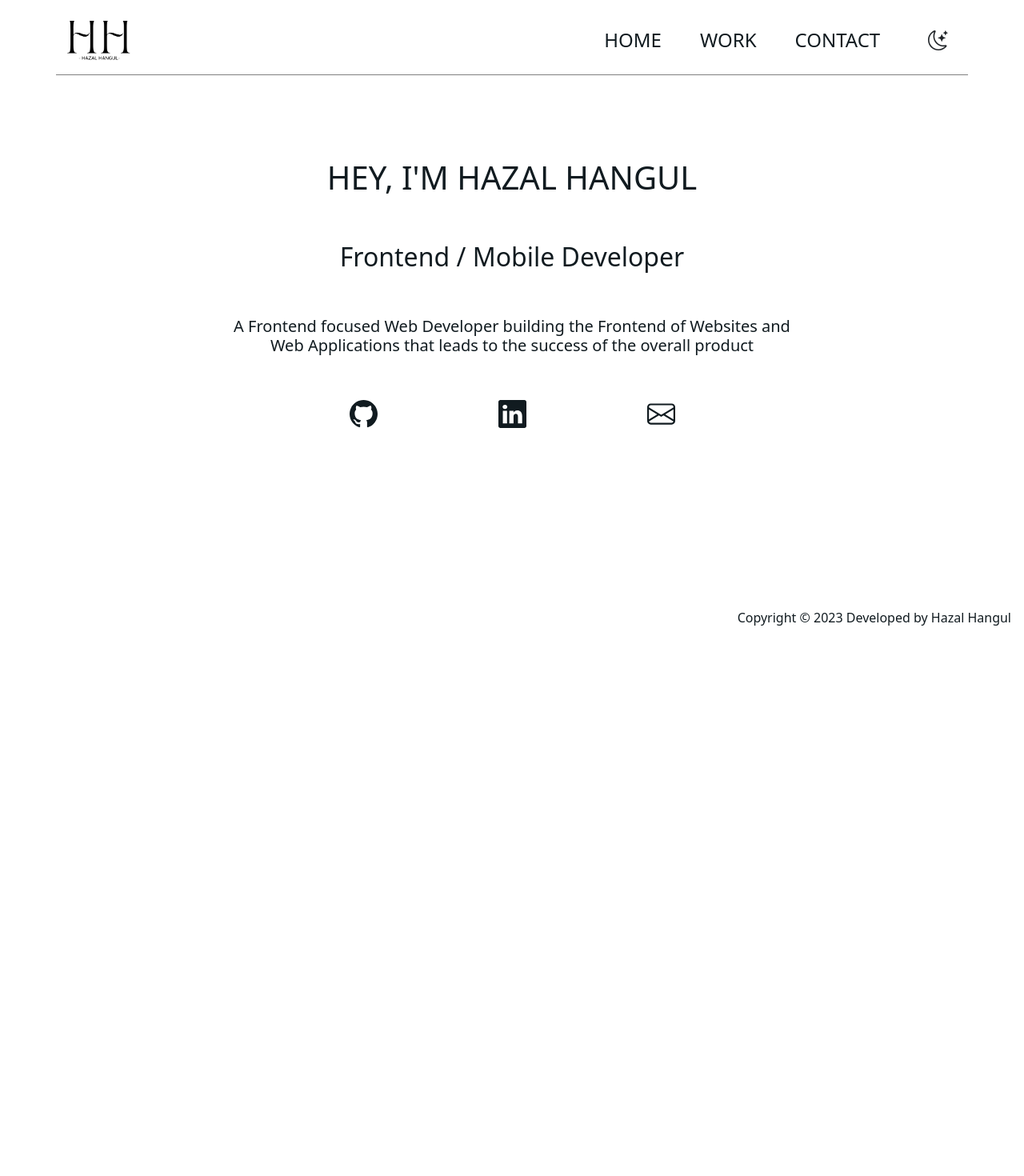
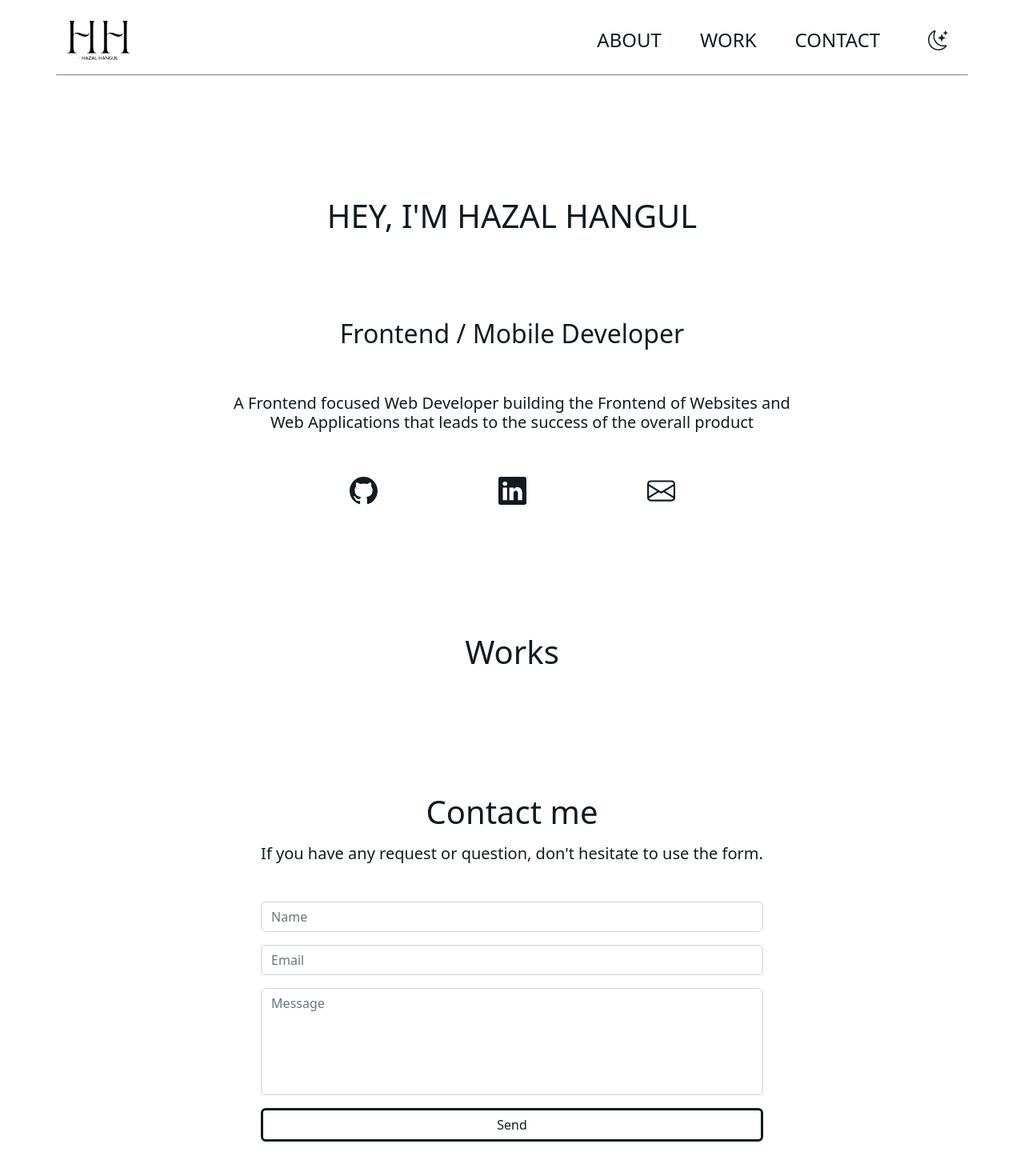
Before and after one commit to hazhan6/hazhan6.github.io, a React (Create React App) app: page / in a window 1280 px wide. Shown: the top 1470 px of the page at 80% size. Before the commit the page ends 800 px from the top, so only its background shows below. Built offline with nearby package versions, Linux system fonts and the light colour scheme.

Commit message:
switched from react-router to landing-page

```diff
--- a/package.json
+++ b/package.json
@@ -14,7 +14,6 @@
     "react-bootstrap": "^2.7.2",
     "react-dom": "^18.2.0",
     "react-i18next": "^12.2.0",
-    "react-router-dom": "^6.9.0",
     "react-scripts": "5.0.1",
     "web-vitals": "^2.1.4"
   },
--- a/src/App.css
+++ b/src/App.css
@@ -34,16 +34,16 @@
 }
 
 .btn-home {
+  font-weight: 500 !important;
+  border: solid var(--text-color) !important;
+  background-color: var(--bg-clr) !important;
+  color: var(--text-color) !important;
+}
+
+.btn-home:hover {
   color: var(--bg-clr) !important;
   background-color: var(--text-color) !important;
   border: solid var(--text-color) !important;
-  font-weight: 500 !important;
-}
-
-.btn-home:hover {
-  border: solid var(--text-color) !important;
-  background-color: var(--bg-clr) !important;
-  color: var(--text-color) !important;
 }
 
 .btn-channel,
--- a/src/App.js
+++ b/src/App.js
@@ -1,10 +1,18 @@
-import Router from "./router";
 import "./App.css";
+import NavBar from "./navbar";
+import Home from "./views/Home";
+import Works from "./views/Works";
+import Contact from "./views/Contact";
+import Footer from "./views/Footer";
 
 function App() {
   return (
     <div className="App">
-      <Router />
+      <NavBar />
+      <Home />
+      <Works />
+      <Contact />
+      <Footer />
     </div>
   );
 }
--- a/src/navbar/index.js
+++ b/src/navbar/index.js
@@ -1,6 +1,5 @@
 import React, { useEffect, useState } from "react";
 import "bootstrap/js/src/collapse.js";
-import { Link } from "react-router-dom";
 
 export default function NavBar() {
   const [themeMode, setThemeMode] = useState("dark-theme");
@@ -65,12 +64,12 @@ export default function NavBar() {
   };
 
   return (
-    <nav className="navbar navbar-expand-sm navbar-light">
+    <nav className="navbar navbar-expand-sm">
       <div
         className="container"
         style={{ padding: "1%", borderBottom: "1px solid gray" }}
       >
-        <Link className="navbar-brand" to="/">
+        <a className="navbar-brand" href="#home">
           <img
             alt=""
             src={
@@ -82,7 +81,7 @@ export default function NavBar() {
             height="100%"
             className="d-inline-block "
           />
-        </Link>
+        </a>
         <button
           style={{
             color: themeMode === "dark-theme" && "#111b20",
@@ -103,15 +102,15 @@ export default function NavBar() {
           id="navbarToggleCollapse"
         >
           <ul className="navbar-nav mr-auto h4 align-items-center gap-5">
-            <Link className="navbar-items" to="/">
-              HOME
-            </Link>
-            <Link className="navbar-items" to="works">
+            <a className="navbar-items" href="#home">
+              ABOUT
+            </a>
+            <a className="navbar-items" href="#works">
               WORK
-            </Link>
-            <Link className="navbar-items" to="contact">
+            </a>
+            <a className="navbar-items" href="#contact">
               CONTACT
-            </Link>
+            </a>
             <li>
               <button
                 onClick={toggleTheme}
--- a/src/router/index.js
+++ /dev/null
@@ -1,23 +0,0 @@
-import React from "react";
-import { BrowserRouter, Route, Routes } from "react-router-dom";
-import Home from "../views/Home";
-import Works from "../views/Works";
-import Contact from "../views/Contact";
-import NavBar from "../navbar";
-import Footer from "../views/Footer";
-
-const Router = () => {
-  return (
-    <BrowserRouter>
-      <NavBar />
-      <Routes>
-        <Route path="/" element={<Home />} />
-        <Route path="/works" element={<Works />} />
-        <Route path="/contact" element={<Contact />} />
-      </Routes>
-      <Footer />
-    </BrowserRouter>
-  );
-};
-
-export default Router;
--- a/src/views/Contact.js
+++ b/src/views/Contact.js
@@ -32,7 +32,10 @@ function Contact() {
   }
 
   return (
-    <div className="d-flex mt-5 pt-5 p-3 justify-content-center align-items-center text-center gap-5">
+    <section
+      id="contact"
+      className="d-flex my-5 py-5 p-3 justify-content-center align-items-center text-center gap-5"
+    >
       <div>
         <h1 className="mb-3">Contact me</h1>
         <h5 className="mb-5">
@@ -48,7 +51,7 @@ function Contact() {
               name="entry.446545002"
               onChange={handleInputData("entry.446545002")}
               value={formData["entry.446545002"]}
-              autoComplete={false}
+              autoComplete="false"
             />
           </div>
           <div className="mb-3">
@@ -60,7 +63,7 @@ function Contact() {
               name="entry.548240817"
               onChange={handleInputData("entry.548240817")}
               value={formData["entry.548240817"]}
-              autoComplete={false}
+              autoComplete="false"
             />
           </div>
           <div className="mb-3">
@@ -73,7 +76,7 @@ function Contact() {
               name="entry.248765395"
               onChange={handleInputData("entry.248765395")}
               value={formData["entry.248765395"]}
-              autoComplete={false}
+              autoComplete="false"
             />
           </div>
           <button className="btn btn-home w-100" type="submit">
@@ -81,7 +84,7 @@ function Contact() {
           </button>
         </form>
       </div>
-    </div>
+    </section>
   );
 }
 
--- a/src/views/Footer.js
+++ b/src/views/Footer.js
@@ -3,8 +3,10 @@ import React from "react";
 const Footer = () => {
   return (
     <div className="position-relative">
-      <div className="m-3 position-fixed bottom-0 end-0">
-        Copyright © {new Date().getFullYear()} Developed by Hazal Hangul
+      <div className="d-flex p-3 justify-content-end bottom-0 end-0">
+        <small>
+          Copyright © {new Date().getFullYear()} Developed by Hazal Hangul
+        </small>
       </div>
     </div>
   );
--- a/src/views/Home.js
+++ b/src/views/Home.js
@@ -9,7 +9,7 @@ const channels = [
         width="35"
         height="35"
         fill="currentColor"
-        class="bi bi-github"
+        className="bi bi-github"
         viewBox="0 0 16 16"
       >
         <path d="M8 0C3.58 0 0 3.58 0 8c0 3.54 2.29 6.53 5.47 7.59.4.07.55-.17.55-.38 0-.19-.01-.82-.01-1.49-2.01.37-2.53-.49-2.69-.94-.09-.23-.48-.94-.82-1.13-.28-.15-.68-.52-.01-.53.63-.01 1.08.58 1.23.82.72 1.21 1.87.87 2.33.66.07-.52.28-.87.51-1.07-1.78-.2-3.64-.89-3.64-3.95 0-.87.31-1.59.82-2.15-.08-.2-.36-1.02.08-2.12 0 0 .67-.21 2.2.82.64-.18 1.32-.27 2-.27.68 0 1.36.09 2 .27 1.53-1.04 2.2-.82 2.2-.82.44 1.1.16 1.92.08 2.12.51.56.82 1.27.82 2.15 0 3.07-1.87 3.75-3.65 3.95.29.25.54.73.54 1.48 0 1.07-.01 1.93-.01 2.2 0 .21.15.46.55.38A8.012 8.012 0 0 0 16 8c0-4.42-3.58-8-8-8z" />
@@ -25,7 +25,7 @@ const channels = [
         width="35"
         height="35"
         fill="currentColor"
-        class="bi bi-linkedin"
+        className="bi bi-linkedin"
         viewBox="0 0 16 16"
       >
         <path d="M0 1.146C0 .513.526 0 1.175 0h13.65C15.474 0 16 .513 16 1.146v13.708c0 .633-.526 1.146-1.175 1.146H1.175C.526 16 0 15.487 0 14.854V1.146zm4.943 12.248V6.169H2.542v7.225h2.401zm-1.2-8.212c.837 0 1.358-.554 1.358-1.248-.015-.709-.52-1.248-1.342-1.248-.822 0-1.359.54-1.359 1.248 0 .694.521 1.248 1.327 1.248h.016zm4.908 8.212V9.359c0-.216.016-.432.08-.586.173-.431.568-.878 1.232-.878.869 0 1.216.662 1.216 1.634v3.865h2.401V9.25c0-2.22-1.184-3.252-2.764-3.252-1.274 0-1.845.7-2.165 1.193v.025h-.016a5.54 5.54 0 0 1 .016-.025V6.169h-2.4c.03.678 0 7.225 0 7.225h2.4z" />
@@ -41,7 +41,7 @@ const channels = [
         width="35"
         height="35"
         fill="currentColor"
-        class="bi bi-envelope"
+        className="bi bi-envelope"
         viewBox="0 0 16 16"
       >
         <path d="M0 4a2 2 0 0 1 2-2h12a2 2 0 0 1 2 2v8a2 2 0 0 1-2 2H2a2 2 0 0 1-2-2V4Zm2-1a1 1 0 0 0-1 1v.217l7 4.2 7-4.2V4a1 1 0 0 0-1-1H2Zm13 2.383-4.708 2.825L15 11.105V5.383Zm-.034 6.876-5.64-3.471L8 9.583l-1.326-.795-5.64 3.47A1 1 0 0 0 2 13h12a1 1 0 0 0 .966-.741ZM1 11.105l4.708-2.897L1 5.383v5.722Z" />
@@ -53,8 +53,11 @@ const channels = [
 
 const Home = () => {
   return (
-    <div className="container d-flex mt-5 pt-5 align-items-center text-center flex-column gap-5">
-      <h1>HEY, I'M HAZAL HANGUL</h1>
+    <section
+      id="home"
+      className="container d-flex my-5 py-5 align-items-center text-center flex-column gap-5"
+    >
+      <h1 className="py-5">HEY, I'M HAZAL HANGUL</h1>
       <h2>Frontend / Mobile Developer</h2>
       <h5>
         A Frontend focused Web Developer building the Frontend of Websites and
@@ -70,7 +73,7 @@ const Home = () => {
           </div>
         ))}
       </div>
-    </div>
+    </section>
   );
 };
 
--- a/src/views/Works.js
+++ b/src/views/Works.js
@@ -2,9 +2,12 @@ import React from "react";
 
 const Works = () => {
   return (
-    <div className="container d-flex mt-5 pt-5 align-items-center text-center flex-column gap-5">
+    <section
+      id="works"
+      className="container d-flex my-5 py-5 align-items-center text-center flex-column gap-5"
+    >
       <h1>Works</h1>
-    </div>
+    </section>
   );
 };
 
```
Also changed, not shown: 1 other file (tests, documents, lock files or other folders).
